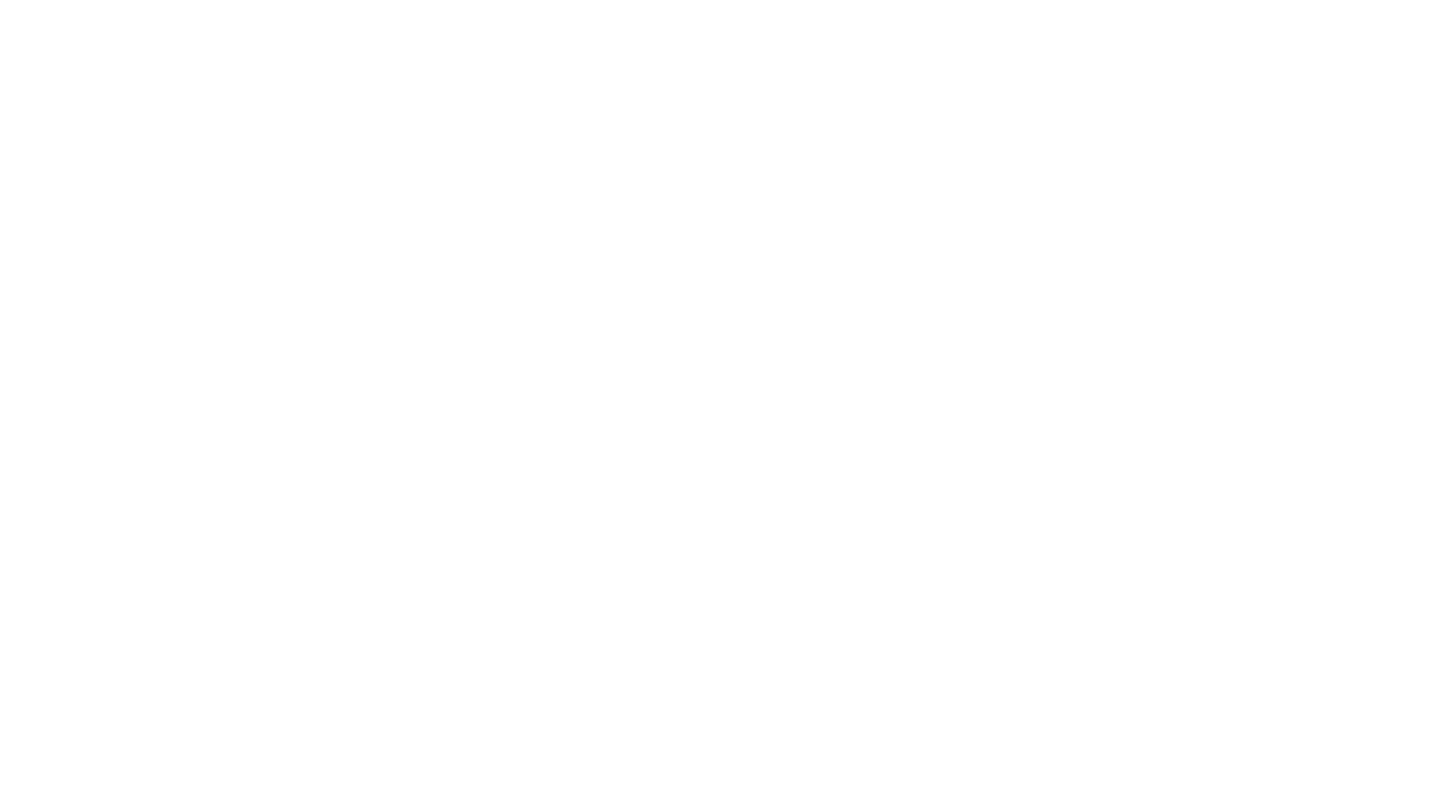
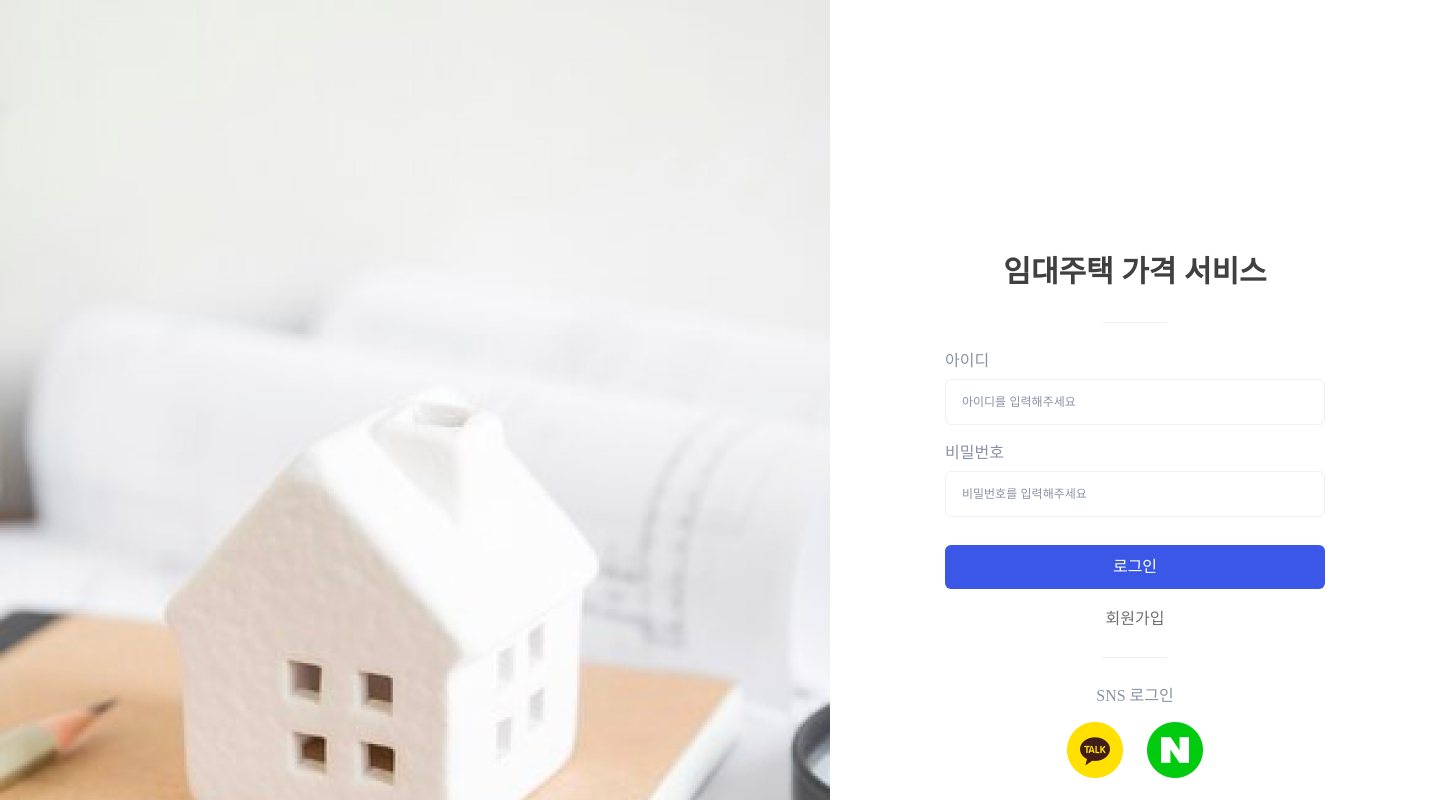
Before and after one commit to canibe2/SPRING-OAUTH-MAIL, a React (Create React App) app in the folder front/: page /auth/sign-in in a window 1280 px wide. Before the commit this address had no page. Shown: the top 800 px of the page, 1440 px wide, since content can reach past the window. Built offline with nearby package versions, Linux system fonts and the light colour scheme; a web font is replaced by a local one.

Commit message:
로그인 페이지 작성 / 로그인 API 연동

```diff
--- a/front/src/App.tsx
+++ b/front/src/App.tsx
@@ -1,16 +1,21 @@
 import './App.css';
 import { Route, Routes } from 'react-router-dom';
+import SignIn from 'views/Authentication/SignIn';
 import SignUp from 'views/Authentication/SignUp';
+import { CookiesProvider } from 'react-cookie';
 
 function App() {
 
 
   return (
+    <CookiesProvider>
     <Routes>
       <Route path='/auth'>
         <Route path='sign-up' element={<SignUp/>}/>
+        <Route path='sign-in' element={<SignIn/>}/>
       </Route>
     </Routes>
+    </CookiesProvider>
   );
 };
 
--- a/front/src/apis/index.ts
+++ b/front/src/apis/index.ts
@@ -1,6 +1,6 @@
 import axios, { Axios, AxiosResponse } from "axios";
-import { CheckCertificationRequestDto, EmailCertificationRequestDto, IdCheckRequestDto, SignUpRequestDto } from "./request/auth";
-import { CheckCertificationResponseDto, EmailCertificationResponseDto, IdCheckResponseDto, SignUpResponseDto } from "./response/auth";
+import { CheckCertificationRequestDto, EmailCertificationRequestDto, IdCheckRequestDto, SignInRequestDto, SignUpRequestDto } from "./request/auth";
+import { CheckCertificationResponseDto, EmailCertificationResponseDto, IdCheckResponseDto, SignInResponseDto, SignUpResponseDto } from "./response/auth";
 import { ResponseDto } from "./response";
 
 
@@ -20,6 +20,8 @@ const DOMAIN = 'http://localhost:4040';
 
 const API_DOMAIN = `${DOMAIN}/api/v1`;
 
+const SIGN_IN_URL = () =>`${API_DOMAIN}/auth/sign-in`;
+
 const SIGN_UP_URL = () => `${API_DOMAIN}/auth/sign-up`;
 
 const ID_CHECK_URL = () => `${API_DOMAIN}/auth/id-check`;
@@ -27,6 +29,13 @@ const ID_CHECK_URL = () => `${API_DOMAIN}/auth/id-check`;
 const EMAIL_CERTIFICATION_URL = () => `${API_DOMAIN}/auth/email-certification`;
 
 const CHECK_CERTIFICATION_URL = () => `${API_DOMAIN}/auth/check-certification`;
+
+export const signInRequest = async (requestBody : SignInRequestDto) => {
+    const result = await axios.post(SIGN_IN_URL(), requestBody)
+    .then(responseHandler<SignInResponseDto>)
+    .catch(errorHandler);
+    return result;
+}
 
 export const signUpRequest = async (requestBody : SignUpRequestDto) => {
     const result = await axios.post(SIGN_UP_URL(), requestBody)
--- a/front/src/apis/request/auth/index.ts
+++ b/front/src/apis/request/auth/index.ts
@@ -2,6 +2,7 @@ import SignUpRequestDto from './sign-up.request.dto';
 import IdCheckRequestDto from './id-check.request.dto';
 import EmailCertificationRequestDto from './email-certification.request.dto';
 import CheckCertificationRequestDto from './check-certification.request.dto';
+import SignInRequestDto from './sign-in.request.dto';
 
 export type {
 
@@ -9,4 +10,5 @@ export type {
     IdCheckRequestDto,
     EmailCertificationRequestDto,
     CheckCertificationRequestDto,
+    SignInRequestDto
 }
--- /dev/null
+++ b/front/src/apis/request/auth/sign-in.request.dto.ts
@@ -0,0 +1,4 @@
+export default interface SignInRequestDto {
+    id : string;
+    password : string;
+}
--- a/front/src/apis/response/auth/index.ts
+++ b/front/src/apis/response/auth/index.ts
@@ -2,10 +2,12 @@ import SignUpResponseDto from './sign-up.response.dto';
 import IdCheckResponseDto from './id-check.response.dto';
 import EmailCertificationResponseDto from './email-certification.response.dto';
 import CheckCertificationResponseDto from './check-certification.response.dto';
+import SignInResponseDto from './sign-in.response.dto';
 
 export type {
     IdCheckResponseDto,
     EmailCertificationResponseDto,
     CheckCertificationResponseDto,
-    SignUpResponseDto
+    SignUpResponseDto,
+    SignInResponseDto
 }
--- /dev/null
+++ b/front/src/views/Authentication/SignIn/index.tsx
@@ -0,0 +1,123 @@
+import InputBox from 'components/InputBox';
+import React, { ChangeEvent, useRef, useState } from 'react';
+import './style.css';
+import { useNavigate } from 'react-router-dom';
+import { SignInRequestDto } from 'apis/request/auth';
+import { signInRequest } from 'apis';
+import { ResponseBody } from 'types';
+import { SignInResponseDto } from 'apis/response/auth';
+import { ResponseCode } from 'types/enums';
+import { useCookies } from 'react-cookie';
+
+export default function SignIn() {
+
+    const idRef = useRef<HTMLInputElement | null>(null);
+
+    const passwordRef = useRef<HTMLInputElement | null>(null);
+
+    const [cookie,setCookie] = useCookies();
+
+    const [id,setId] = useState<string>('');
+
+    const [password, setPassword] = useState<string>('');
+
+    const [message,setMessage] = useState<string>('');
+
+    const navigate = useNavigate();
+
+    const signInResponse = (responseBody : ResponseBody<SignInResponseDto>) => {
+
+        if(!responseBody) return;
+
+        const {code} = responseBody;
+        if(code === ResponseCode.VALIDATION_FAIL) alert('아이디와 비밀번호를 확인해주세요.');
+        if(code === ResponseCode.SIGN_IN_FAIL) setMessage('로그인 정보가 일치하지 않습니다.');
+        if(code === ResponseCode.DATABASE_ERROR) alert('데이터베이스 오류입니다.');
+        if(code !== ResponseCode.SUCCESS) return;
+
+        const { token, expirationTime} = responseBody as SignInResponseDto;
+
+        const now = new Date().getTime();
+
+        const expires = new Date(now + expirationTime * 1000);
+
+        setCookie('accessToken',token,{path:'/',expires,secure: true, sameSite: 'strict',});
+
+        navigate('/');
+    };
+
+    const onIdChangeHandler = (event : ChangeEvent<HTMLInputElement>) => {
+
+        const { value } =  event.target;
+        setId(value);
+        setMessage('');
+    };
+
+    const onPasswordChangeHandler = (event : ChangeEvent<HTMLInputElement>) => {
+
+        const { value } =  event.target;
+        setPassword(value);
+        setMessage('');
+    };
+
+    const onSignUpButtonClickHandler = () => {
+        navigate('/auth/sign-up');
+    };
+
+    const onSignInButtonClickHandler = () => {
+
+        if(!id || !password) {
+            alert('아이디와 비밀번호 모두 입력하세요.');
+            return;
+        }
+
+        const requestbody : SignInRequestDto = { id, password};
+        signInRequest(requestbody).then(signInResponse);
+
+
+    };
+
+    const onIdKeyDownHandler= (event: React.KeyboardEvent<HTMLInputElement>) => {
+        if(event.key !== 'Enter') return;
+        if(!passwordRef.current) return;
+        passwordRef.current.focus();
+    };
+
+    const onPasswordKeyDownHandler= (event: React.KeyboardEvent<HTMLInputElement>) => {
+        if(event.key !== 'Enter') return;
+        onSignInButtonClickHandler();
+    };
+
+
+  return (
+    <div id='sign-in-wrapper'>
+        <div className='sign-in-image'></div>
+        <div className='sign-in-container'>
+            <div className='sign-in-box'>
+                <div className='sign-in-title'>{'임대주택 가격 서비스'}</div>
+                <div className='sign-in-content-box'>
+                    <div className='sign-in-content-divider'></div>
+                    <div className='sign-in-content-input-box'>
+                        <InputBox ref={idRef} title='아이디' placeholder='아이디를 입력해주세요' type='text' value={id} onChange={onIdChangeHandler} onKeyDown={onIdKeyDownHandler}/>
+                        <InputBox ref={passwordRef}  title='비밀번호' placeholder='비밀번호를 입력해주세요' type='password' value={password} onChange={onPasswordChangeHandler} isErrorMessage message={message} onKeyDown={onPasswordKeyDownHandler}/>
+                    </div>
+
+                    <div className='sign-in-content-button-box'>
+                        <div className='primary-button-lg full-width' onClick={onSignInButtonClickHandler}>{'로그인'}</div>
+                        <div className='text-link-lg full-width' onClick={onSignUpButtonClickHandler}>{'회원가입'}</div>
+                    </div>
+                    <div className='sign-in-content-divider'></div>
+                    <div className='sign-in-content-sns-sign-in-box'>
+                        <div className='sign-in-content-sns-sign-in-title'>{'SNS 로그인'}</div>
+                        <div className='sign-in-content-sns-sign-in-button-box'>
+                            <div className='kakao-sign-in-button'></div>
+                            <div className='naver-sign-in-button'></div>
+                        </div>
+                    </div>
+                </div>
+            </div>
+        </div>
+    </div>
+
+)
+}
--- /dev/null
+++ b/front/src/views/Authentication/SignIn/style.css
@@ -0,0 +1,101 @@
+#sign-in-wrapper {
+    width : 100vw;
+    min-width : 1440px;
+    height : 100vh;
+    min-height: 1024px;
+    display: flex;
+}
+
+.sign-in-image {
+    width : 830px;
+    background-position: 50% 50%;
+    background-size : 100% 100%;
+    background-image: url(assets/images/sign-in-image.png);
+}
+
+.sign-in-container {
+    flex: 1;
+
+    display: flex;
+    justify-content: center;
+    align-items: center;
+}
+
+.sign-in-box {
+
+    width : 380px;
+
+    display: flex;
+    flex-direction: column;
+
+    gap : 24px;
+
+}
+
+
+.sign-in-title {
+    color : rgba(64, 64, 64, 1);
+
+    display: flex;
+    justify-content: center;
+
+    font-size : 30px;
+    font-weight: 700;
+    line-height: 173%;
+}
+
+.sign-in-content-box {
+    width: 100%;
+    display: flex;
+    flex-direction: column;
+
+    align-items: center;
+
+    gap : 24px;
+}
+
+.sign-in-content-sns-sign-in-box {
+    display: flex;
+    flex-direction: column;
+
+    align-items: center;
+
+    gap : 16px;
+}
+
+.sign-in-content-sns-sign-in-title {
+    color : rgba(138, 146, 166, 1);
+
+    font-size : 16px;
+    font-weight : 400;
+    line-height : normal;
+
+}
+
+.sign-in-content-sns-sign-in-button-box {
+    display: flex;
+
+    gap : 24px;
+}
+
+.sign-in-content-divider {
+    border-top: 1px solid rgba(238, 238, 238,1);
+    width : 64px;
+}
+
+.sign-in-content-input-box {
+    width : 100%;
+    display: flex;
+    flex-direction: column;
+    gap : 14px;
+
+}
+
+.sign-in-content-button-box {
+    width : 100%;
+    display: flex;
+    flex-direction: column;
+
+    gap : 16px;
+
+}
```
Also changed, not shown: front/src/apis/response/auth/sign-in.response.dto.ts (added, +7 -0 lines), front/src/views/Authentication/SignIn/assets/images/sign-in-image.png (added).
